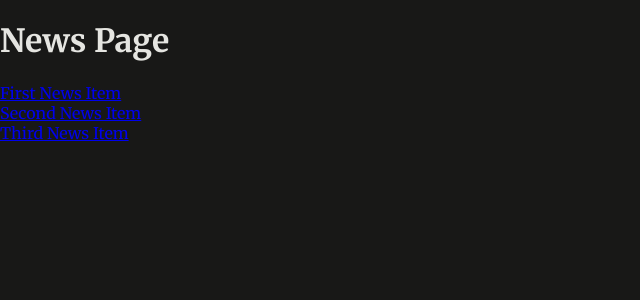
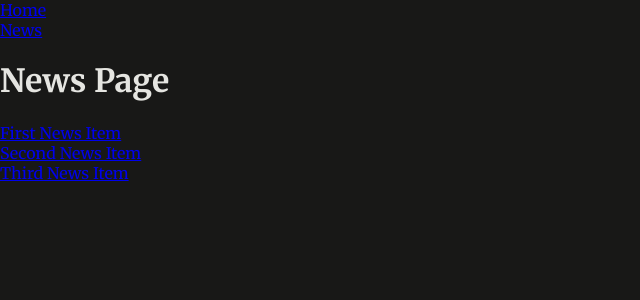
Before and after one commit to ras-24/next-news, a Next.js app: page /news in a window 1280 px wide. Shown: the top 300 px of the page, without its empty margins (0-640 px from the left). Built offline with nearby package versions, Linux system fonts and the light colour scheme.

Commit message:
Adding main-header component

```diff
--- a/app/layout.js
+++ b/app/layout.js
@@ -1,3 +1,4 @@
+import MainHeader from '@/components/main-header';
 import './globals.css';
 
 export const metadata = {
@@ -8,7 +9,10 @@
 export default function RootLayout({ children }) {
  return (
     <html lang="en">
-      <body>{children}</body>
+      <body>
+        <MainHeader />
+        {children}
+      </body>
     </html>
   )
 }
--- /dev/null
+++ b/components/main-header.js
@@ -0,0 +1,10 @@
+import Link from 'next/link';
+
+export default function MainHeader() {
+  return <header>
+    <ul>
+      <li><Link href="/">Home</Link></li>
+      <li><Link href="/news">News</Link></li>
+    </ul>
+  </header>
+}
```
